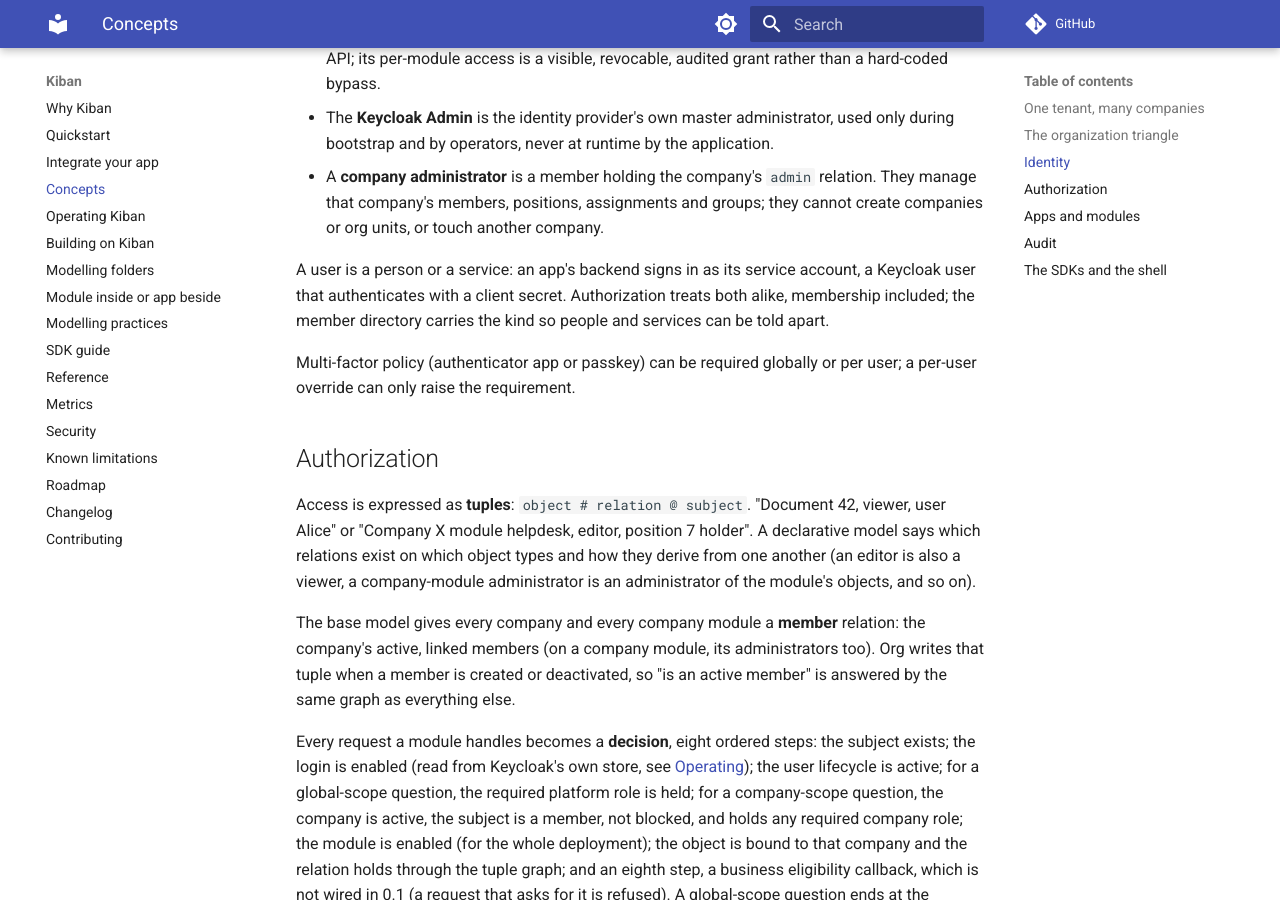
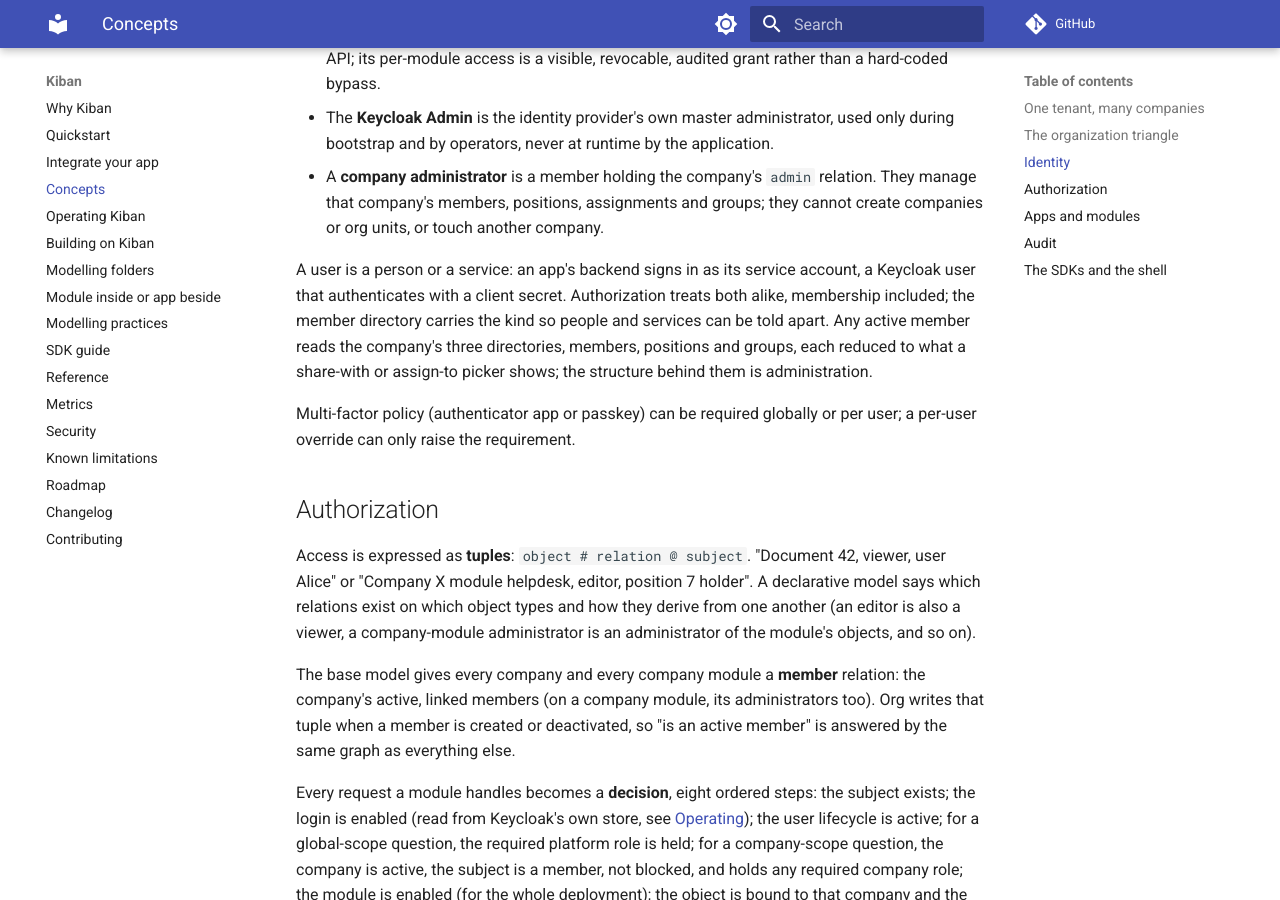
Before and after one commit to rosschiu/kiban, an MkDocs documentation site: the page built from docs/concepts.md, in a window 1280 px wide and 900 px high, scrolled down 1117 px. Built offline with MkDocs 1.6.1 and Material for MkDocs 9.7.7, drawn with Linux system fonts in a browser that asks for light colours; comment, search, counter and statistics services are not loaded; the version menu is left out.

Commit message:
docs: intersection in the fragment grammar, the three directories in concepts

```diff
--- a/docs/concepts.md
+++ b/docs/concepts.md
@@ -47,6 +47,9 @@
 A user is a person or a service: an app's backend signs in as its service account, a Keycloak
 user that authenticates with a client secret. Authorization treats both alike, membership
 included; the member directory carries the kind so people and services can be told apart.
+Any active member reads the company's three directories, members, positions and groups, each
+reduced to what a share-with or assign-to picker shows; the structure behind them is
+administration.
 
 Multi-factor policy (authenticator app or passkey) can be required globally or per user; a
 per-user override can only raise the requirement.
```
Also changed, not shown: docs/integrate.md (+1 -1 lines).
